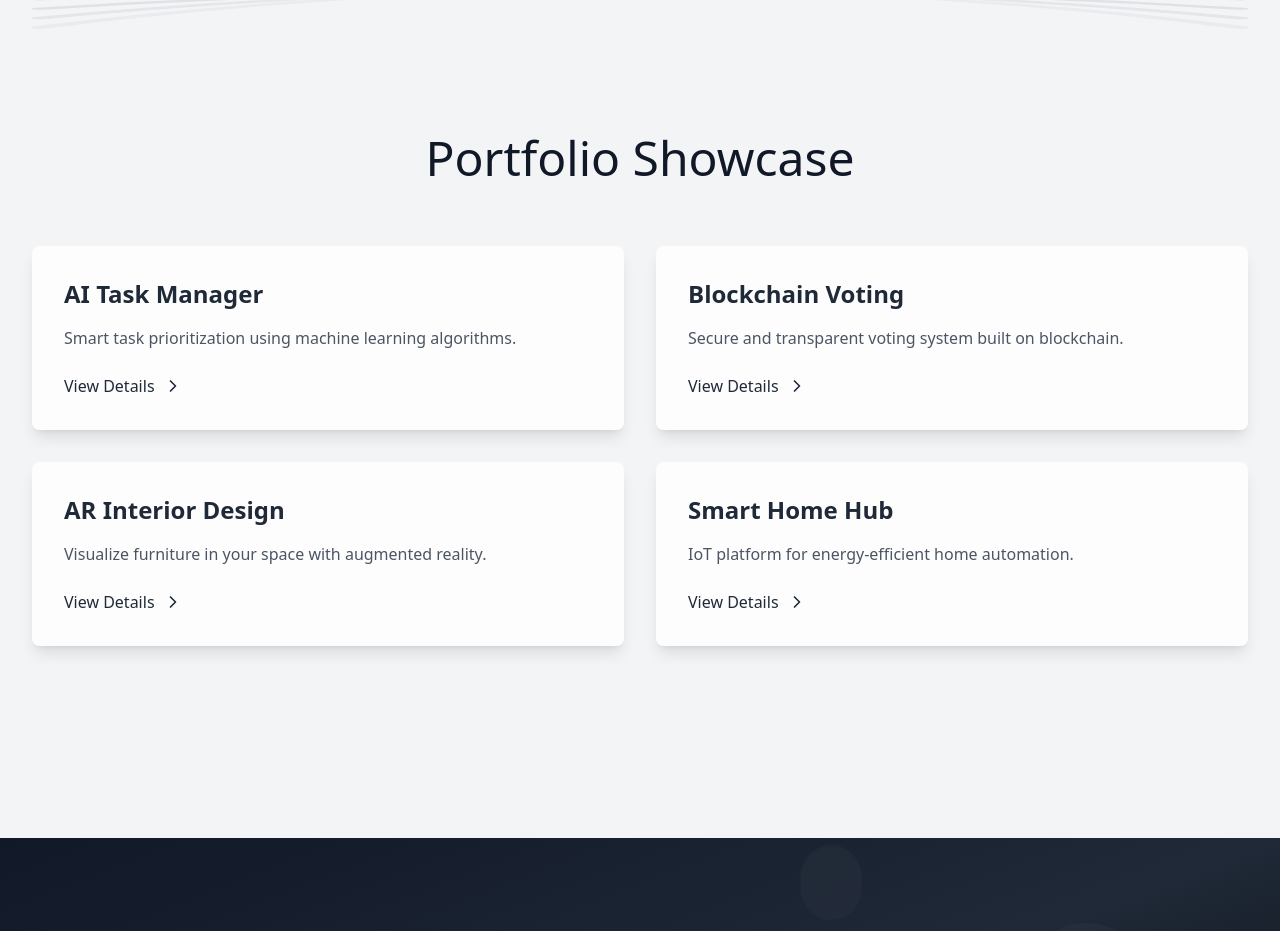
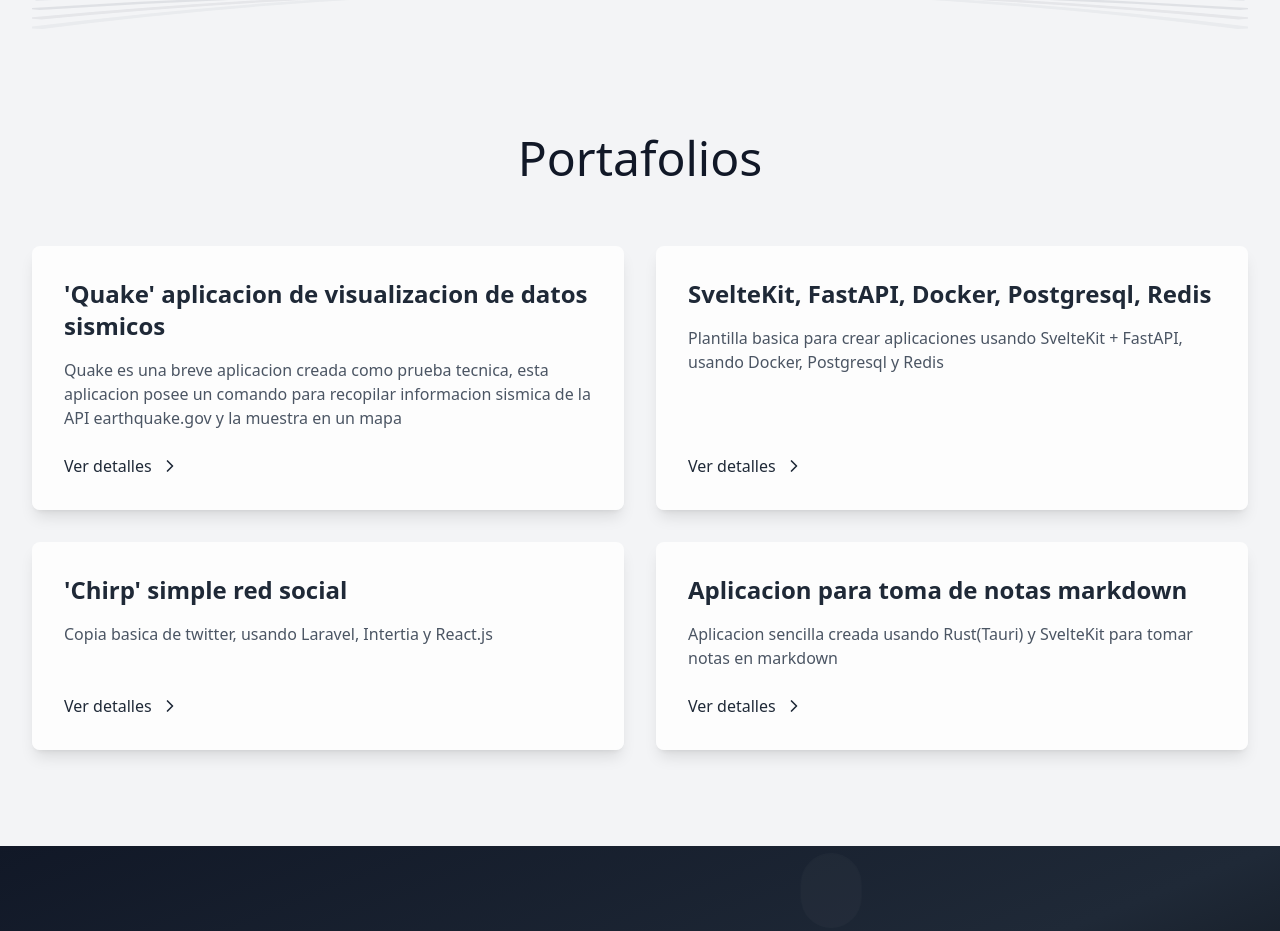
Before and after one commit to olaracode/portfolio, a React (Vite) app: page / in a window 1280 px wide. Shown: the part 3380-4311 px from the top of the page. Built offline with nearby package versions, Linux system fonts and the light colour scheme.

Commit message:
ADD projects

```diff
--- a/src/App.tsx
+++ b/src/App.tsx
@@ -49,7 +49,7 @@ function App() {
         </div>
       </div>
 
-      <Showcase />
+      <Showcase content={content.portfolio} />
       <Footer content={content.footer} />
     </>
   );
--- a/src/components/Showcase.tsx
+++ b/src/components/Showcase.tsx
@@ -3,7 +3,7 @@
 import { useState, useRef, useEffect } from "react";
 import { motion, AnimatePresence, useAnimation } from "framer-motion";
 import { ChevronRight, X } from "lucide-react";
-
+import { PortfolioT } from "@/config";
 interface Project {
   title: string;
   description: string;
@@ -38,18 +38,22 @@ const projects: Project[] = [
   },
 ];
 
-export default function NeonMinimalistPortfolioShowcase() {
+export default function NeonMinimalistPortfolioShowcase({
+  content,
+}: {
+  content: PortfolioT;
+}) {
   const [selectedProject, setSelectedProject] = useState<Project | null>(null);
 
   return (
     <section className="w-full min-h-screen bg-gray-100 py-24 px-4 sm:px-6 lg:px-8 overflow-hidden relative">
       <div className="max-w-7xl mx-auto relative z-10">
         <h2 className="text-5xl font-light text-gray-900 mb-16 text-center">
-          Portfolio Showcase
+          {content.title}
         </h2>
 
         <div className="grid grid-cols-1 md:grid-cols-2 gap-8">
-          {projects.map((project, index) => (
+          {content.projects.map((project, index) => (
             <motion.div
               key={project.title}
               className="bg-white bg-opacity-80 backdrop-filter backdrop-blur-sm rounded-lg shadow-lg overflow-hidden cursor-pointer"
@@ -67,7 +71,7 @@ export default function NeonMinimalistPortfolioShowcase() {
                   <p className="text-gray-600 mb-6">{project.description}</p>
                 </div>
                 <div className="flex items-center text-gray-800">
-                  <span className="mr-2">View Details</span>
+                  <span className="mr-2">{content.details}</span>
                   <ChevronRight size={20} />
                 </div>
               </div>
@@ -122,7 +126,7 @@ export default function NeonMinimalistPortfolioShowcase() {
                   rel="noopener noreferrer"
                   className="inline-block bg-gray-800 text-white px-6 py-2 rounded-full font-semibold hover:bg-gray-700 transition-colors"
                 >
-                  View Project
+                  {content.linkContent}
                 </a>
               </div>
             </motion.div>
--- a/src/config.ts
+++ b/src/config.ts
@@ -127,11 +127,56 @@ const workExperiencesEN: WorkExperience[] = [
   },
 ];
 
+interface Project {
+  title: string;
+  description: string;
+  technologies: string[];
+  link: string;
+}
+const projectsES: Project[] = [
+  {
+    title: "'Quake' aplicacion de visualizacion de datos sismicos",
+    description:
+      "Quake es una breve aplicacion creada como prueba tecnica, esta aplicacion posee un comando para recopilar informacion sismica de la API earthquake.gov y la muestra en un mapa",
+    technologies: [
+      "Ruby On Rails",
+      "PostgreSQL",
+      "React.js",
+      "Framer Motion",
+      "Chakra-UI",
+      "Docker",
+      "Docker Composer",
+    ],
+    link: "https://github.com/olaracode/quake",
+  },
+  {
+    title: "SvelteKit, FastAPI, Docker, Postgresql, Redis",
+    description:
+      "Plantilla basica para crear aplicaciones usando SvelteKit + FastAPI, usando Docker, Postgresql y Redis",
+    technologies: ["PostgreSQL", "Docker", "FastAPI", "SvelteKit", "Redis"],
+    link: "https://github.com/olaracode/fastapi-sveltekit",
+  },
+  {
+    title: "'Chirp' simple red social",
+    description: "Copia basica de twitter, usando Laravel, Intertia y React.js",
+    technologies: ["Laravel", "React", "Typescript"],
+    link: "https://github.com/olaracode/laravel-chirp",
+  },
+  {
+    title: "Aplicacion para toma de notas markdown",
+    description:
+      "Aplicacion sencilla creada usando Rust(Tauri) y SvelteKit para tomar notas en markdown",
+    technologies: ["Rust", "SvelteKit", "Tauri", "TailwindCSS"],
+    link: "https://github.com/olaracode/md-editor",
+  },
+];
+
 export type HeaderT = {
   title: string;
   description: string;
   button: string;
 };
+
 export type AboutT = {
   title: string;
   stack: string[];
@@ -149,9 +194,12 @@ export type CareerT = {
   title: string;
   experiences: WorkExperience[];
 };
+
 export type PortfolioT = {
   title: string;
-  projects: any[];
+  projects: Project[];
+  details: string;
+  linkContent: string;
 };
 
 export type FooterT = {
@@ -160,6 +208,7 @@ export type FooterT = {
   description: string;
   links: string[];
 };
+
 export interface PageContent {
   header: HeaderT;
   about: AboutT;
@@ -172,6 +221,7 @@ type ContentT = {
   en: PageContent;
   es: PageContent;
 };
+
 const content: ContentT = {
   es: {
     header: {
@@ -202,7 +252,9 @@ const content: ContentT = {
     },
     portfolio: {
       title: "Portafolios",
-      projects: [],
+      projects: projectsES,
+      details: "Ver detalles",
+      linkContent: "Ver projecto",
     },
     footer: {
       title: "Conectemos",
@@ -237,63 +289,13 @@ const content: ContentT = {
     },
     career: {
       title: "Work Experience",
-      experiences: [
-        {
-          company: "TripleTen",
-          position: "Programming Tutor",
-          period: "July 2024 - Present",
-          description: [
-            "Provide assistance and support to students in their web development learning process.",
-            "Solve bugs, explain concepts, and guide project implementations.",
-            "Foster autonomy and confidence in students.",
-          ],
-        },
-        {
-          company: "TechneStudioIT",
-          position: "Frontend Developer",
-          period: "March 2023 - February 2024",
-          description: [
-            "Led the frontend development of an innovative application using Next.js, Chakra-UI, and Recoil.js.",
-            "Developed the landing page, corporate pages, user dashboard, digital wallet top-up system, and service payment system.",
-            "Created a datatable to display transaction history.",
-          ],
-        },
-        {
-          company: "YOI",
-          position: "Frontend Developer",
-          period: "April 2022 - April 2023",
-          description: [
-            "Developed the web application ecosystem using Next.js with Chakra-UI.",
-            "Collaborated with the DevOps team for CI/CD and with the backend team to consume APIs.",
-            "Implemented features like consuming articles from a CMS, creating comments, and rating articles.",
-            "Handled user authentication, modified the Chakra-UI theme, and developed a dynamic dashboard.",
-            "Developed a real-time chat with responses and reactions.",
-          ],
-        },
-        {
-          company: "TechneStudioIT",
-          position: "Frontend Developer",
-          period: "June 2022 - October 2022",
-          description: [
-            "Participated in a student management system project for a flight academy using Django, Django-Templates, jQuery, and Bootstrap.",
-            "Contributed to the creation of database models and page design.",
-            "Supported the creation of Django routes.",
-          ],
-        },
-        {
-          company: "4Geeks Academy",
-          position: "Teacher Assistant / Teacher",
-          period: "2022 - 2024",
-          description: [
-            "Assisted students in understanding web development concepts.",
-            "As a Teacher, delivered lectures and supervised students' practical projects.",
-          ],
-        },
-      ],
+      experiences: workExperiencesEN,
     },
     portfolio: {
       title: "Portfolio",
       projects: [],
+      details: "See Details",
+      linkContent: "View Project",
     },
     footer: {
       title: "Let's Connect",
```
